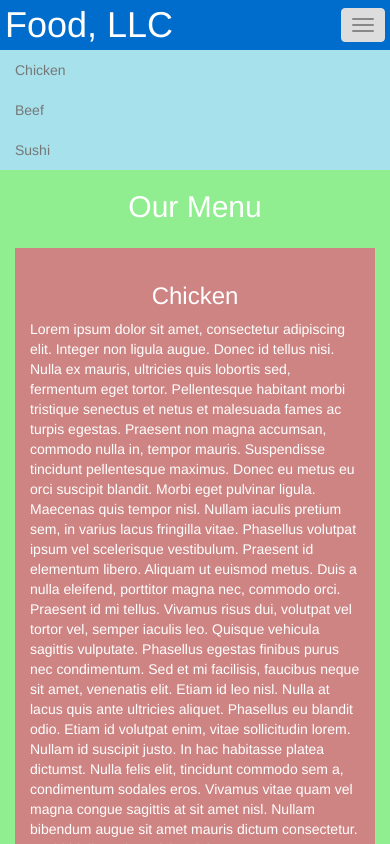
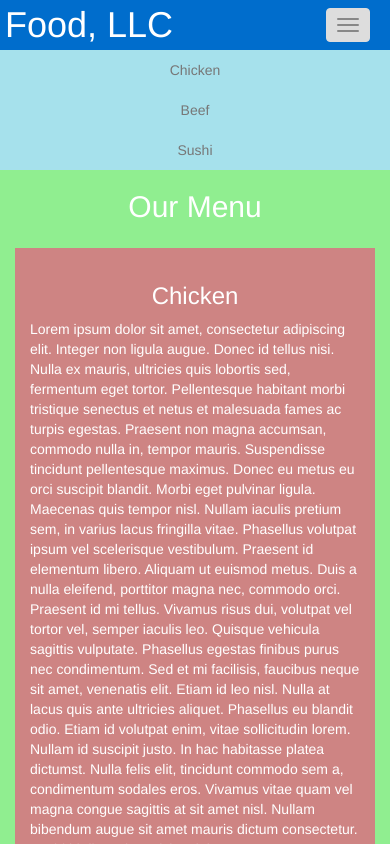
Before and after one commit to koory1st/coursera, a plain HTML site: page module3-solution/index.html in a window 390 px wide. Both pictures are taken after a click on the button "Toggle navigation". Shown: the top 844 px of the page. Drawn offline with Linux system fonts and the light colour scheme.

Commit message:
fix bugs

```diff
--- a/module3-solution/css/style.css
+++ b/module3-solution/css/style.css
@@ -51,3 +51,11 @@ h1{
     padding: 15px;
     margin-bottom: 10px;
 }
+
+.navbar-right a {
+    text-align: center;
+}
+
+.container>.navbar-header {
+    margin-right: 0px;
+}
--- a/module3-solution/index.html
+++ b/module3-solution/index.html
@@ -36,7 +36,7 @@
     <h2 class="text-center">Our Menu</h2>
 
     <div class="container" id="noteContainer">
-        <div id="note">
+        <div id="note" class="col-xs-12">
             <h3 class="text-center">Chicken</h3>
 
             <p>
```
